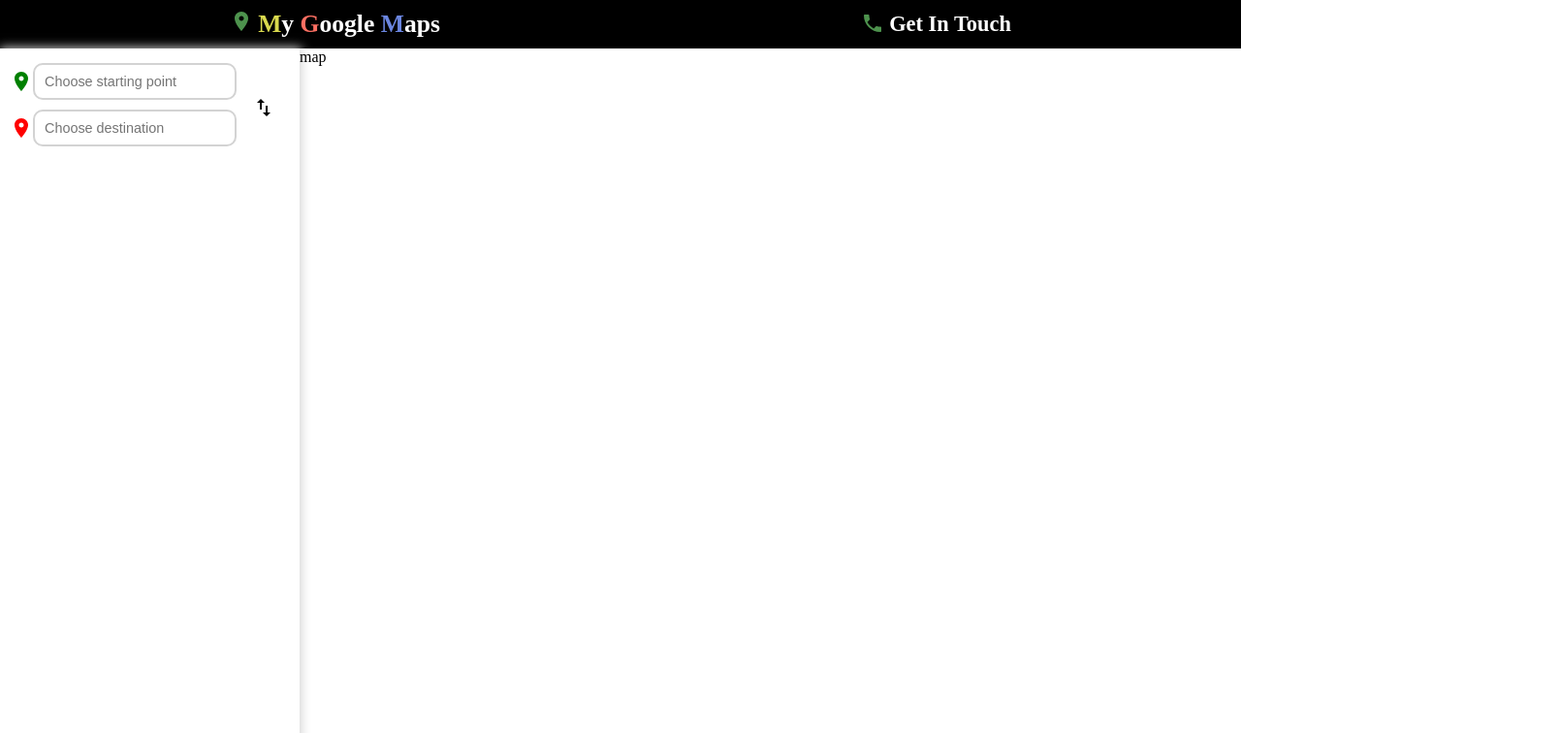
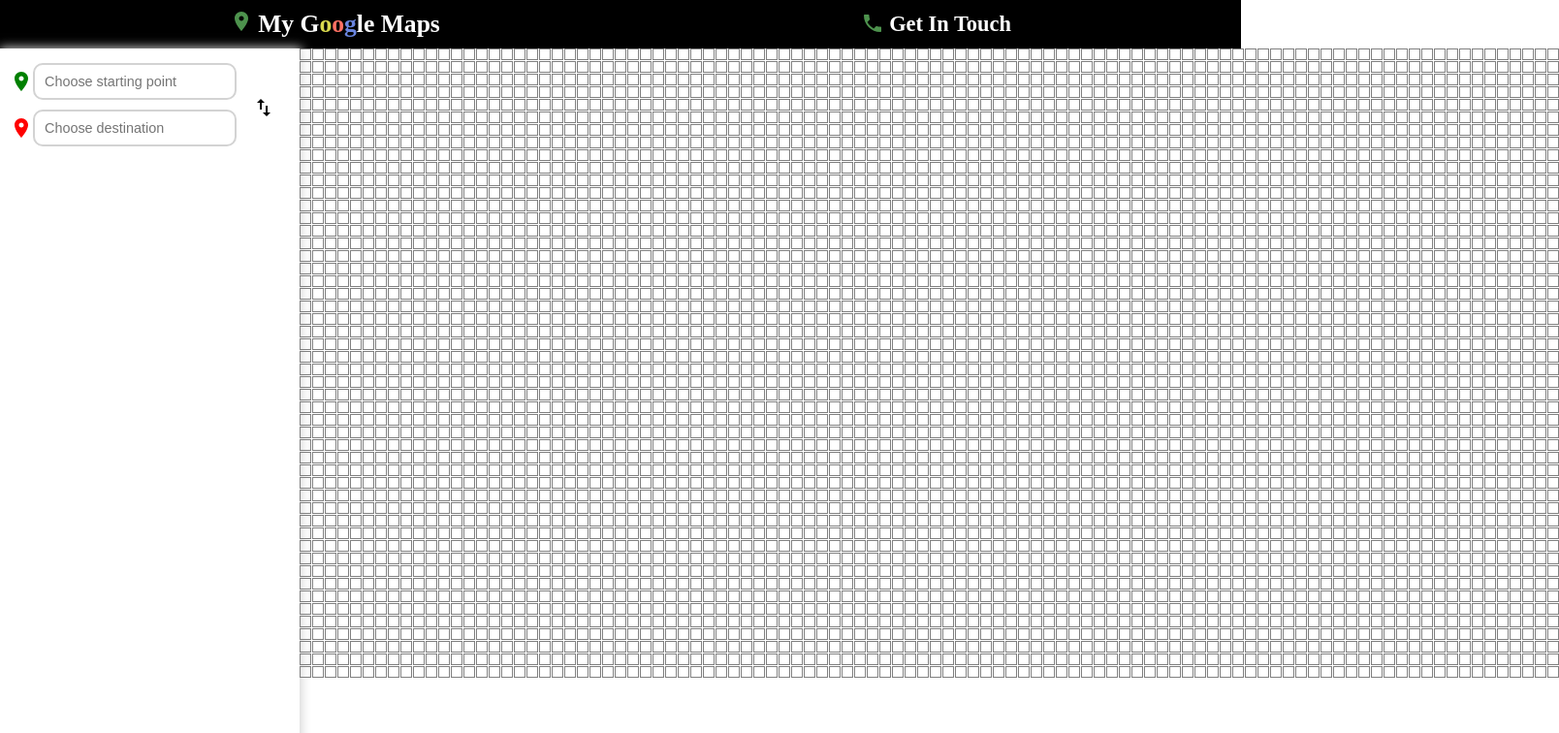
Before and after one commit to Dasharath9920/myGoogleMap, a React (Create React App) app in the folder my_google_maps/: page / in a window 1280 px wide. Shown: the top 756 px of the page at 97% size, 1608 px wide, since content can reach past the window. Built offline with nearby package versions, Linux system fonts and the light colour scheme; the HTML template or start-up script is replaced by a standard one.

Commit message:
feat(map): generate grid for map

```diff
--- a/my_google_maps/src/App.css
+++ b/my_google_maps/src/App.css
@@ -122,3 +122,15 @@
 .map{
   flex: 5;
 }
+
+.map .map-row{
+  display: flex;
+}
+
+.map .block{
+  margin-right: -10px;
+  margin-bottom: 1px;
+  width: 12px;
+  height: 12px;
+  border: 1px solid grey;
+}
--- a/my_google_maps/src/components/navbar/home/map/map.js
+++ b/my_google_maps/src/components/navbar/home/map/map.js
@@ -1,8 +1,40 @@
 import React from 'react'
 
 function Map() {
+
+  let hash = (i,j) => {
+    return ((i+j)*(i+j+1))/2 + i;
+  }
+
+  let grid = [];
+
+  const generateGrid = () => {
+    for(let i = 0; i < 50; i++){
+        let temp = [];
+        for(let j = 0; j < 100; j++)
+            temp.push({
+                r: i,
+                c: j
+            })
+        grid.push(temp)
+      }
+  }
+
+  generateGrid();
+
   return (
-    <div className='map'>map</div>
+    <div className='map'>
+        {grid.map((row,index) => {
+            let key = index;
+            return <div className='map-row' key={key}>
+                {row.map(block => {
+                    let key = hash(block.r,block.c);
+                    return <div className="block" id={key} key={key} style={{transform:`translateX(${block.c*11}px)`}}></div>
+                }
+                )}
+            </div>
+        })}
+    </div>
   )
 }
 
--- a/my_google_maps/src/components/navbar/navbar.js
+++ b/my_google_maps/src/components/navbar/navbar.js
@@ -15,7 +15,7 @@
     <div className='navbar'>
       <div className='navbar_content_block'>
         <PlaceIcon className='map-icon'/>
-        <h1><span>M</span>y <span>G</span>oogle <span>M</span>aps</h1>
+        <h1>My G<span>o</span><span>o</span><span>g</span>le Maps</h1>
       </div>
       <div className='navbar_content_block' onClick = {contactHandler}>
         <PhoneIcon className='map-icon'/>
```
